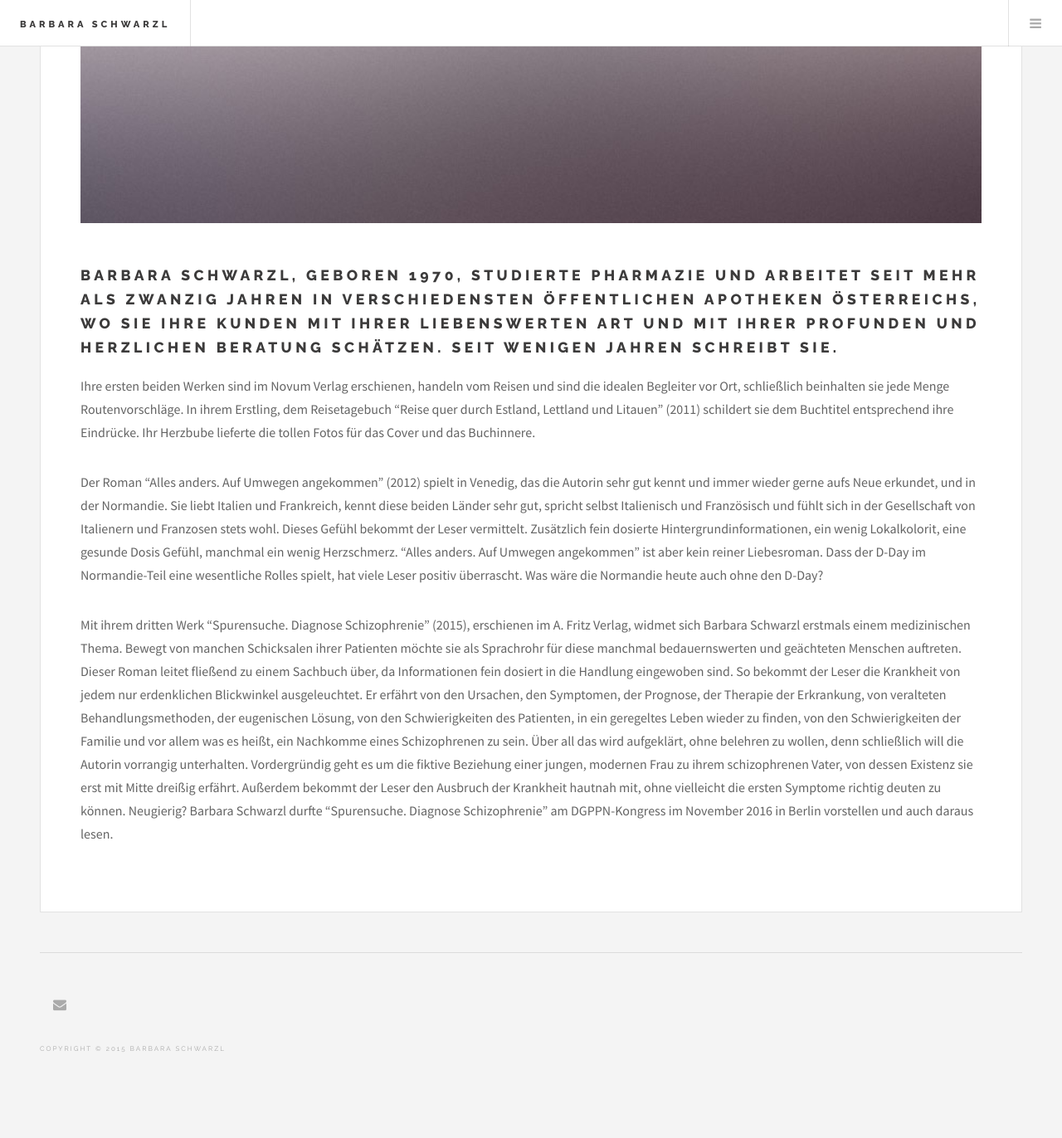
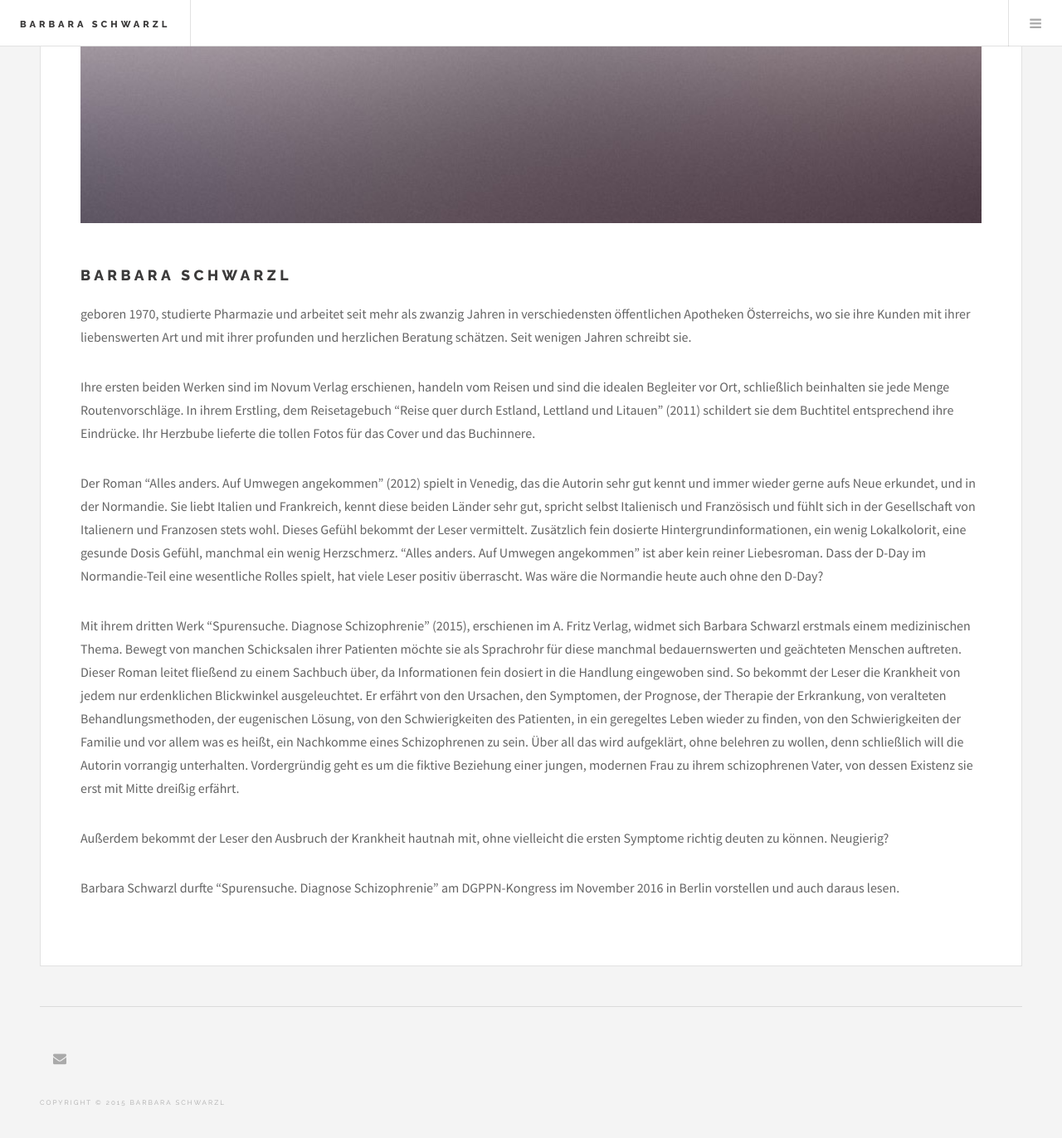
Before and after one commit to bschwarzl/bschwarzl.github.io, a Jekyll site: the page built from about.md, in a window 1280 px wide and 1400 px high, scrolled down 723 px. Shown: the top 1372 px of the window at 83% size. Built offline with Jekyll 4.4.1, drawn with Linux system fonts in a browser that asks for light colours; before the commit the page ends 2058 px from its top, so only the background shows below that.

Commit message:
Update for webiste

```diff
--- a/about.md
+++ b/about.md
@@ -5,7 +5,9 @@ permalink: /about/
 image: /images/pic02.jpg
 ---
 
-## Barbara Schwarzl, geboren 1970, studierte Pharmazie und arbeitet seit mehr als zwanzig Jahren in verschiedensten öffentlichen Apotheken Österreichs, wo sie ihre Kunden mit ihrer liebenswerten Art und mit ihrer profunden und herzlichen Beratung schätzen. Seit wenigen Jahren schreibt sie.
+## Barbara Schwarzl
+
+geboren 1970, studierte Pharmazie und arbeitet seit mehr als zwanzig Jahren in verschiedensten öffentlichen Apotheken Österreichs, wo sie ihre Kunden mit ihrer liebenswerten Art und mit ihrer profunden und herzlichen Beratung schätzen. Seit wenigen Jahren schreibt sie.
 
 Ihre ersten beiden Werken sind im Novum Verlag erschienen, handeln vom Reisen und sind die idealen Begleiter vor Ort, schließlich beinhalten sie jede Menge Routenvorschläge.
 In ihrem Erstling, dem Reisetagebuch "Reise quer durch Estland, Lettland und Litauen" (2011) schildert sie dem Buchtitel entsprechend ihre Eindrücke. Ihr Herzbube lieferte die tollen Fotos für das Cover und das Buchinnere.
@@ -14,5 +16,7 @@ Der Roman "Alles anders. Auf Umwegen angekommen" (2012) spielt in Venedig, das d
 
 Mit ihrem dritten Werk "Spurensuche. Diagnose Schizophrenie" (2015), erschienen im A. Fritz Verlag, widmet sich Barbara Schwarzl erstmals einem medizinischen Thema. Bewegt von manchen Schicksalen ihrer Patienten möchte sie als Sprachrohr für diese manchmal bedauernswerten und geächteten Menschen auftreten.
 Dieser Roman leitet fließend zu einem Sachbuch über, da Informationen fein dosiert in die Handlung eingewoben sind. So bekommt der Leser die Krankheit von jedem nur erdenklichen Blickwinkel ausgeleuchtet. Er erfährt von den Ursachen, den Symptomen, der Prognose, der Therapie der Erkrankung, von veralteten Behandlungsmethoden, der eugenischen Lösung, von den Schwierigkeiten des Patienten, in ein geregeltes Leben wieder zu finden, von den Schwierigkeiten der Familie und vor allem was es heißt, ein Nachkomme eines Schizophrenen zu sein. Über all das wird aufgeklärt, ohne belehren zu wollen, denn schließlich will die Autorin vorrangig unterhalten. Vordergründig geht es um die fiktive Beziehung einer jungen, modernen Frau zu ihrem schizophrenen Vater, von dessen Existenz sie erst mit Mitte dreißig erfährt.
+
 Außerdem bekommt der Leser den Ausbruch der Krankheit hautnah mit, ohne vielleicht die ersten Symptome richtig deuten zu können. Neugierig?
+
 Barbara Schwarzl durfte "Spurensuche. Diagnose Schizophrenie" am DGPPN-Kongress im November 2016 in Berlin vorstellen und auch daraus lesen.
```
